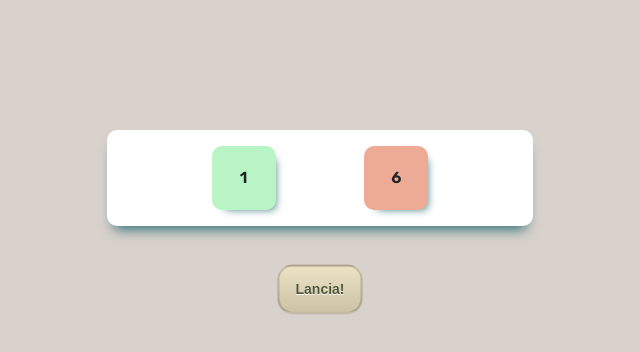
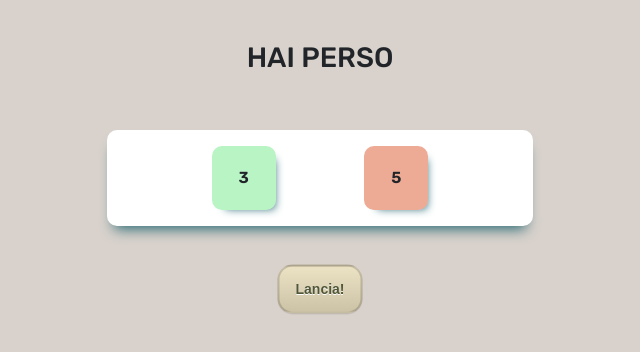
Before and after one commit to AiroldiFederico/js-mail-dadi, a plain HTML site: page dadi/index.html in a window 1280 px wide. Both pictures are taken after a click on the button "Lancia!". Shown: the part 222-574 px from the top of the page, without its empty margins (320-960 px from the left). Drawn offline with nearby package versions, Linux system fonts and the light colour scheme.

Commit message:
DADI - inserisco condizione confronot risultati

```diff
--- a/dadi/asset/js/main.js
+++ b/dadi/asset/js/main.js
@@ -1,11 +1,4 @@
 
-
-
-// Array per i numeri del primo dado
-let dado1 = [1, 2, 3, 4, 5, 6];
-
-// Array per i numeri del secondo dado
-let dado2 = [1, 2, 3, 4, 5, 6];
 
 
 
@@ -14,4 +7,31 @@ let dado2 = [1, 2, 3, 4, 5, 6];
 
 function lancia() {
     console.log('lancia')
+
+    // Array per i numeri del primo dado
+    let dado1 = [1, 2, 3, 4, 5, 6];
+
+    // Array per i numeri del secondo dado
+    let dado2 = [1, 2, 3, 4, 5, 6];
+
+    // Generiamo due numeri casuali tra 1 e 6, uno per ciascun dado
+    let numeroDado1 = dado1[Math.floor(Math.random() * dado1.length)];
+    let numeroDado2 = dado2[Math.floor(Math.random() * dado2.length)];
+
+    document.getElementById('dado1').innerHTML = numeroDado1;
+    document.getElementById('dado2').innerHTML = numeroDado2;
+
+    if (numeroDado1 > numeroDado2) {
+
+        document.getElementById('result').innerHTML = `HAI VINTO`;
+
+
+    } else if (numeroDado1 < numeroDado2) {
+
+        document.getElementById('result').innerHTML = `HAI PERSO`;
+
+    } else {
+
+        document.getElementById('result').innerHTML = `PAREGGIO`;
+    }
 }
--- a/dadi/index.html
+++ b/dadi/index.html
@@ -32,11 +32,11 @@
         <main class="col-12 d-flex align-items-center h-100 position-relative">
             <h1 class="position-absolute">Lancia il dado e sfida il bot!</h1>
             <h2 class="position-absolute">Tu sei il <span id="verde">verde</span> e l'avversario il <span id="rosso">rosso</span></h2>
-            <h3 class="position-absolute"></h3>
+            <h3 class="position-absolute" id="result"></h3>
             <section class="col-4 m-auto p-3 d-flex justify-content-evenly">
 
-                <div id="dado1">1</div>
-                <div id="dado2">6</div>
+                <div id="dado1"></div>
+                <div id="dado2"></div>
 
             </section>
 
```
